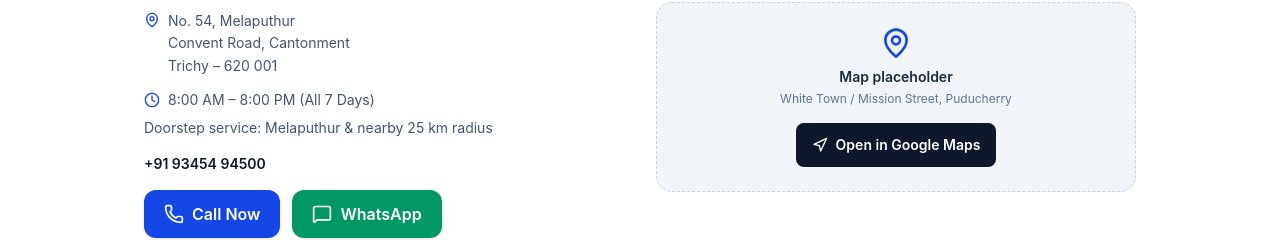
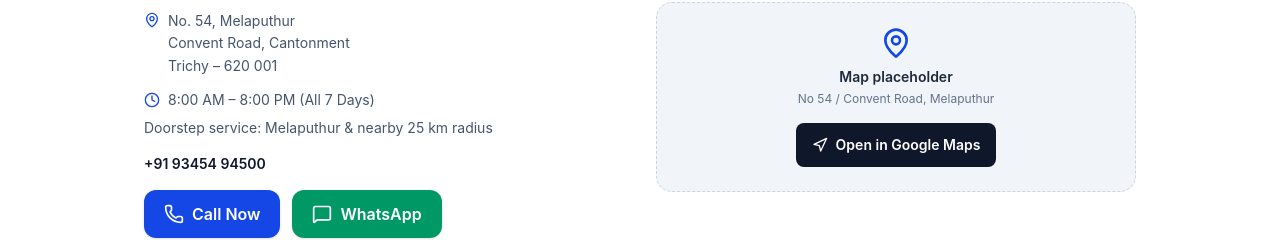
Before and after one commit to rakeshk110/k7-electronics-service, a React (Vite) app: page / in a window 1280 px wide. Shown: the part 2558-2798 px from the top of the page. Built offline with nearby package versions, Linux system fonts and the light colour scheme.

Commit message:
Update App.jsx

```diff
--- a/src/App.jsx
+++ b/src/App.jsx
@@ -418,7 +418,7 @@ export default function App() {
               <MapPin className="h-8 w-8 text-blue-700" aria-hidden="true" />
               <p className="mt-2 text-sm font-semibold text-slate-800">Map placeholder</p>
               <p className="mt-1 text-xs text-slate-500">
-                White Town / Mission Street, Puducherry
+                No 54 / Convent Road, Melaputhur
               </p>
               <a
                 href={MAPS_DIRECTIONS_HREF}
```
